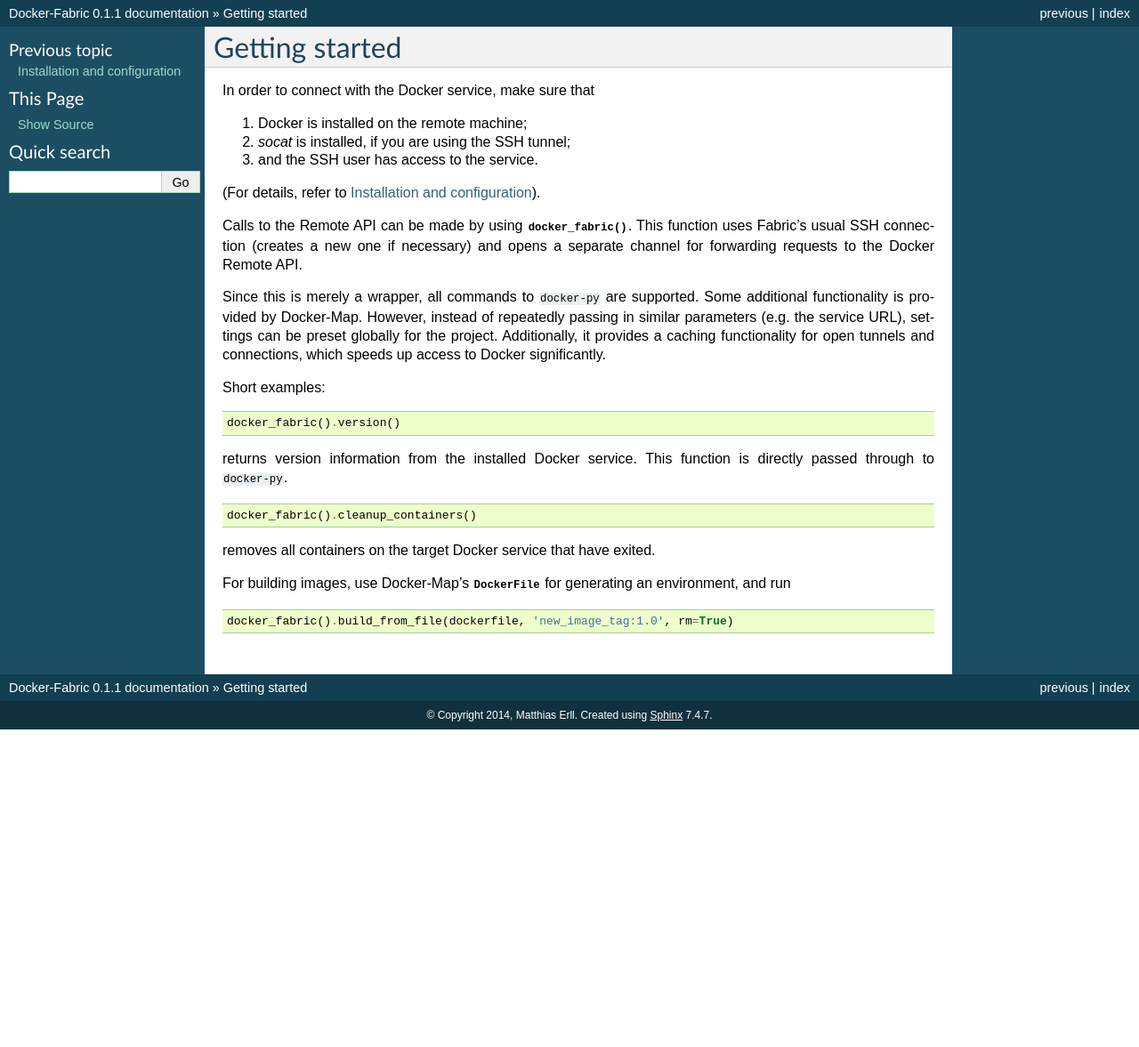
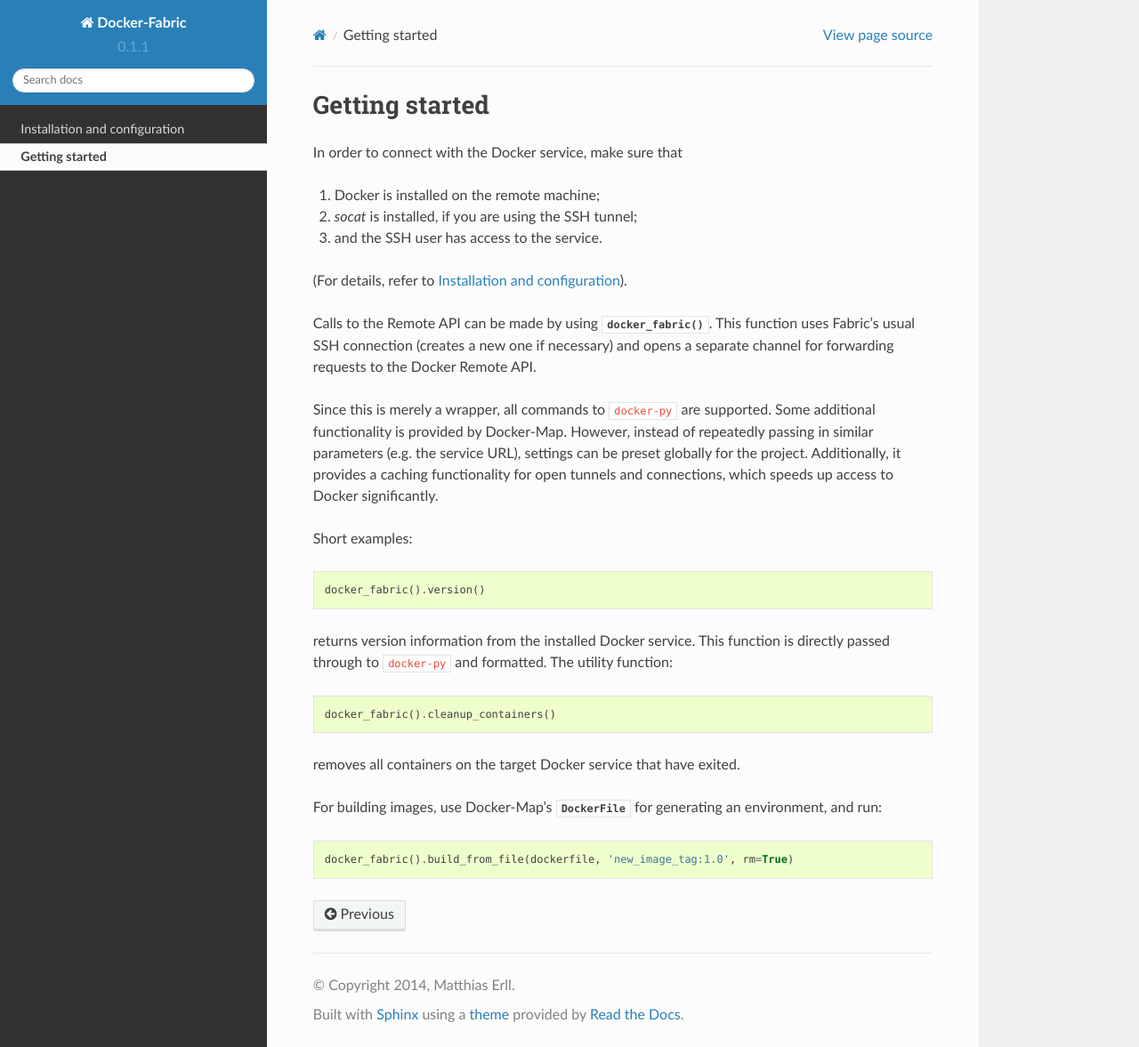
Before and after one commit to merll/docker-fabric, a Sphinx documentation site: the page built from docs/start.rst, in a window 1280 px wide and 1177 px high. Shown: the whole window at 89% size. Built offline with Sphinx 7.4.7 and the Read the Docs theme 2.0.0, drawn with Linux system fonts in a browser that asks for light colours.

Commit message:
Minor doc updates.

```diff
--- a/docs/conf.py
+++ b/docs/conf.py
@@ -14,13 +14,15 @@
 
 import sys
 import os
-import dockerfabric
+
+# on_rtd is whether we are on readthedocs.org, this line of code grabbed from docs.readthedocs.org
+on_rtd = os.environ.get('READTHEDOCS', None) == 'True'
 
 # If extensions (or modules to document with autodoc) are in another directory,
 # add these directories to sys.path here. If the directory is relative to the
 # documentation root, use os.path.abspath to make it absolute, like shown here.
-
 sys.path.insert(0, os.path.abspath('..'))
+import dockerfabric
 
 # -- General configuration ------------------------------------------------
 
@@ -101,17 +103,16 @@
 
 # -- Options for HTML output ----------------------------------------------
 
-# The theme to use for HTML and HTML Help pages.  See the documentation for
-# a list of builtin themes.
-html_theme = 'default'
+if not on_rtd:  # only import and set the theme if we're building docs locally
+    import sphinx_rtd_theme
+    html_theme = 'sphinx_rtd_theme'
+    html_theme_path = [sphinx_rtd_theme.get_html_theme_path()]
+
 
 # Theme options are theme-specific and customize the look and feel of a theme
 # further.  For a list of options available for each theme, see the
 # documentation.
 #html_theme_options = {}
-
-# Add any paths that contain custom themes here, relative to this directory.
-#html_theme_path = []
 
 # The name for this set of Sphinx documents.  If None, it defaults to
 # "<project> v<release> documentation".
--- a/docs/installation.rst
+++ b/docs/installation.rst
@@ -100,7 +100,7 @@
 :func:`~dockerfabric.apiclient.DockerFabricClient.pull`).
 
 * ``docker_registry_user``: User name to use when authenticating against a Docker registry.
-* `docker_registry_password``: Password to use when authenticating against a Docker registry.
+* ``docker_registry_password``: Password to use when authenticating against a Docker registry.
 * ``docker_registry_mail``: E-Mail to use when authenticating against a Docker registry.
 * ``docker_registry_repository``: Optional; the registry to connect to. This will be expanded to a URL automatically.
   If not set, registry operations will run on the public Docker index.
--- a/docs/start.rst
+++ b/docs/start.rst
@@ -23,26 +23,18 @@
 which speeds up access to Docker significantly.
 
 
-Short examples:
-
-.. code-block:: python
+Short examples::
 
    docker_fabric().version()
 
 returns version information from the installed Docker service. This function is directly passed through to
-``docker-py``.
-
-
-.. code-block:: python
+``docker-py`` and formatted. The utility function::
 
    docker_fabric().cleanup_containers()
 
 removes all containers on the target Docker service that have exited.
 
-
 For building images, use Docker-Map's :class:`~dockermap.build.dockerfile.DockerFile` for generating an environment,
-and run
-
-.. code-block:: python
+and run::
 
    docker_fabric().build_from_file(dockerfile, 'new_image_tag:1.0', rm=True)
--- a/setup.py
+++ b/setup.py
@@ -28,7 +28,7 @@
     author='Matthias Erll',
     author_email='matthias@erll.de',
     url='https://github.com/merll/docker-fabric',
-    description='Integration for Docker into Fabric.',
+    description='Integration of Docker deployments into Fabric.',
     long_description=include_readme(),
     platforms=['OS Independent'],
     keywords=['docker', 'fabric'],
```
Also changed, not shown: README.md (+7 -4 lines).
